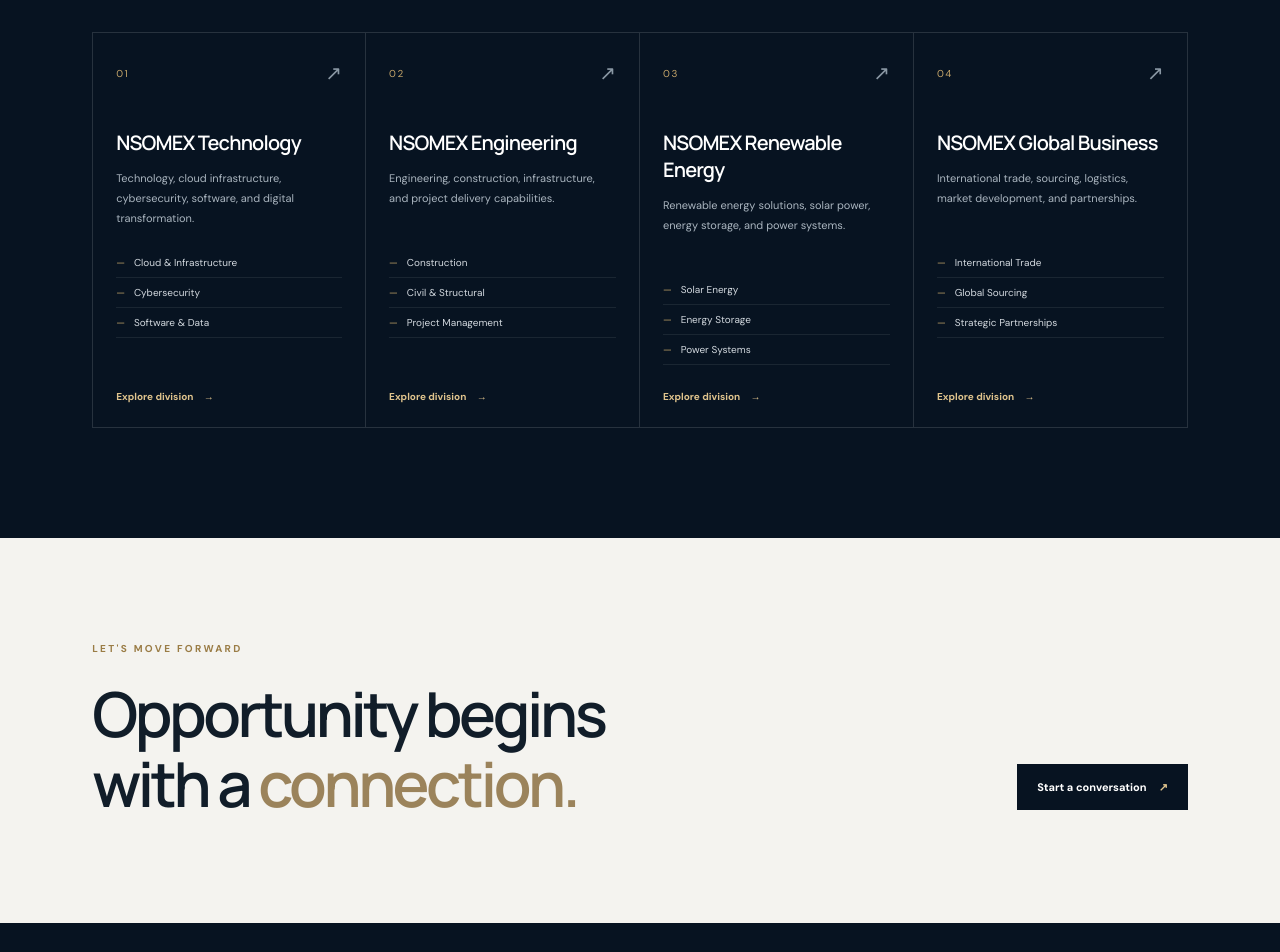
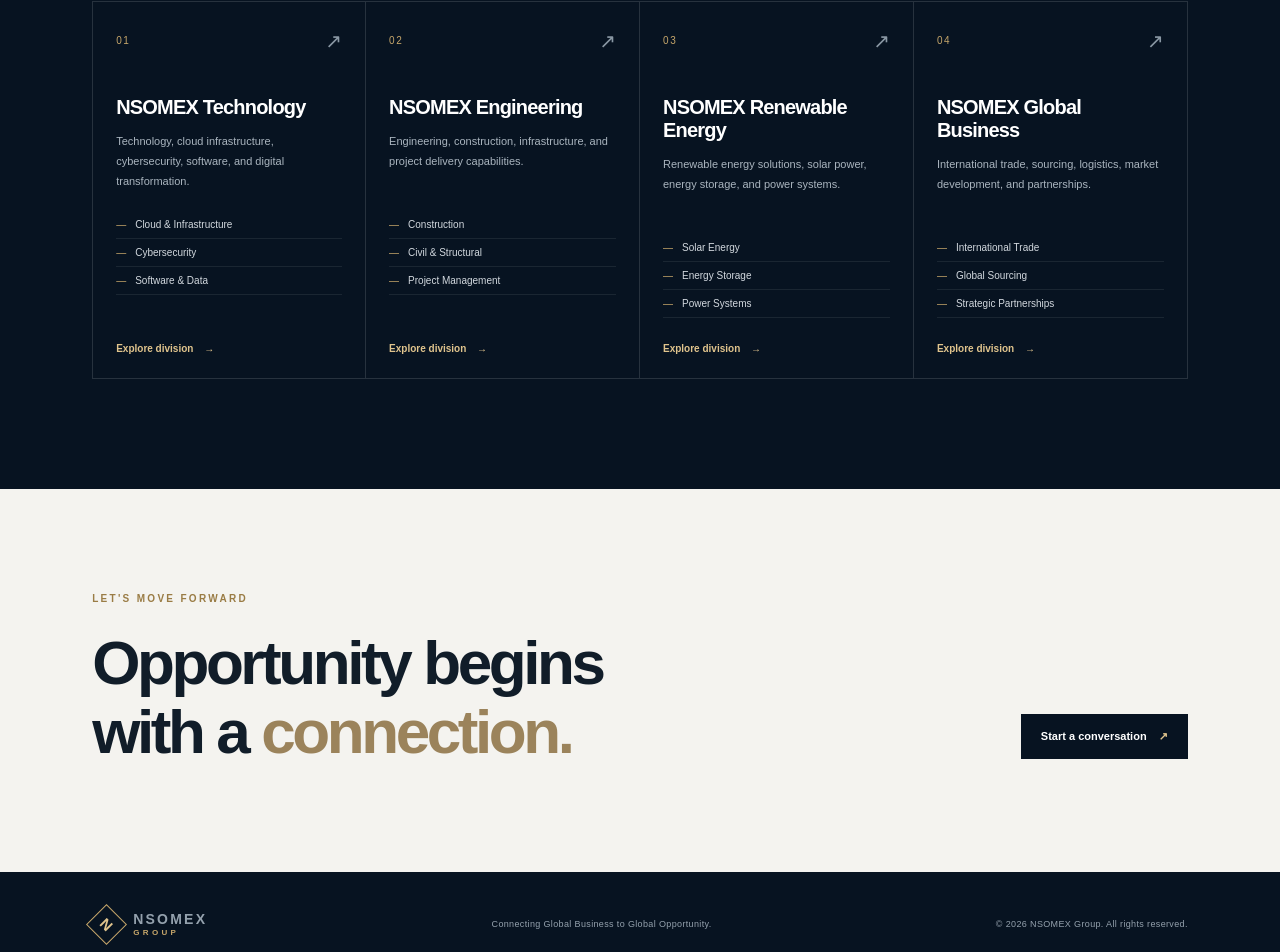
Before and after one commit to brightedge-tech/nsomex-group, a Next.js app: page / in a window 1280 px wide. Shown: the part 1493-2445 px from the top of the page. Built offline with nearby package versions, Linux system fonts and the light colour scheme.

Commit message:
fix: remove external font dependency for reliable global delivery

```diff
--- a/src/app/globals.css
+++ b/src/app/globals.css
@@ -1,5 +1,3 @@
-@import url("https://fonts.googleapis.com/css2?family=DM+Sans:wght@400;500;600;700&family=Manrope:wght@400;500;600;700;800&display=swap");
-
 :root {
   --navy: #071321;
   --navy-soft: #0d1d2d;
@@ -18,7 +16,7 @@ body {
   margin: 0;
   background: var(--paper);
   color: var(--ink);
-  font-family: "DM Sans", Arial, sans-serif;
+  font-family: Arial, Helvetica, sans-serif;
   -webkit-font-smoothing: antialiased;
 }
 a { color: inherit; text-decoration: none; }
@@ -39,12 +37,12 @@ a:focus-visible { outline: 2px solid var(--gold); outline-offset: 5px; }
 .brand-mark {
   width: 35px; height: 35px; display: grid; place-items: center;
   border: 1px solid var(--gold); color: var(--gold-light);
-  font: 800 19px "Manrope", sans-serif; transform: rotate(45deg);
+  font: 800 19px Arial, Helvetica, sans-serif; transform: rotate(45deg);
 }
 .brand-mark::first-letter { transform: rotate(-45deg); }
 .brand-name {
   display: flex; flex-direction: column; gap: 1px;
-  font: 800 17px "Manrope", sans-serif; letter-spacing: .16em;
+  font: 800 17px Arial, Helvetica, sans-serif; letter-spacing: .16em;
 }
 .brand-name span { color: var(--gold); font: 600 8px "DM Sans", sans-serif; letter-spacing: .42em; }
 .desktop-nav { display: flex; align-items: center; gap: 36px; }
@@ -72,7 +70,7 @@ a:focus-visible { outline: 2px solid var(--gold); outline-offset: 5px; }
 }
 .eyebrow-line { display: inline-block; width: 31px; height: 1px; background: var(--gold); vertical-align: middle; margin: 0 12px 3px 0; }
 .hero h1, .intro h2, .section-heading h2, .closing-cta h2 {
-  font-family: "Manrope", sans-serif; letter-spacing: -.055em;
+  font-family: Arial, Helvetica, sans-serif; letter-spacing: -.055em;
 }
 .hero h1 { font-size: clamp(43px, 5.2vw, 72px); line-height: 1.12; margin: 0; font-weight: 600; }
 .hero h1 span, .closing-cta h2 span { color: var(--gold-light); }
@@ -89,7 +87,7 @@ a:focus-visible { outline: 2px solid var(--gold); outline-offset: 5px; }
 .orbit-one { width: 170px; height: 350px; }
 .orbit-two { width: 280px; height: 350px; transform: rotate(55deg); }
 .orbit-three { width: 350px; height: 350px; border-color: rgba(255,255,255,.12); }
-.orbit-core { width: 94px; height: 94px; display: grid; place-items: center; border: 1px solid var(--gold); color: var(--gold-light); font: 600 45px "Manrope", sans-serif; background: rgba(7,19,33,.7); }
+.orbit-core { width: 94px; height: 94px; display: grid; place-items: center; border: 1px solid var(--gold); color: var(--gold-light); font: 600 45px Arial, Helvetica, sans-serif; background: rgba(7,19,33,.7); }
 .orbit-caption { position: absolute; bottom: 2px; color: #9caab6; font-size: 8px; letter-spacing: .3em; }
 .hero-footer {
   position: absolute; left: 7.2%; right: 7.2%; bottom: 0; height: 62px;
@@ -115,7 +113,7 @@ a:focus-visible { outline: 2px solid var(--gold); outline-offset: 5px; }
 .division-card-top { display: flex; justify-content: space-between; align-items: center; }
 .division-number { color: var(--gold); font-size: 10px; letter-spacing: .16em; }
 .card-arrow { color: #8a98a4; font-size: 20px; }
-.division-card h3 { font: 600 20px "Manrope", sans-serif; margin: 43px 0 13px; letter-spacing: -.04em; }
+.division-card h3 { font: 600 20px Arial, Helvetica, sans-serif; margin: 43px 0 13px; letter-spacing: -.04em; }
 .division-card > p { color: #aab5bf; font-size: 11px; line-height: 1.8; min-height: 60px; margin: 0 0 19px; }
 .division-card ul { list-style: none; padding: 0; margin: 0 0 25px; }
 .division-card li { color: #d3d9df; font-size: 10px; padding: 8px 0; border-bottom: 1px solid rgba(255,255,255,.08); }
```
